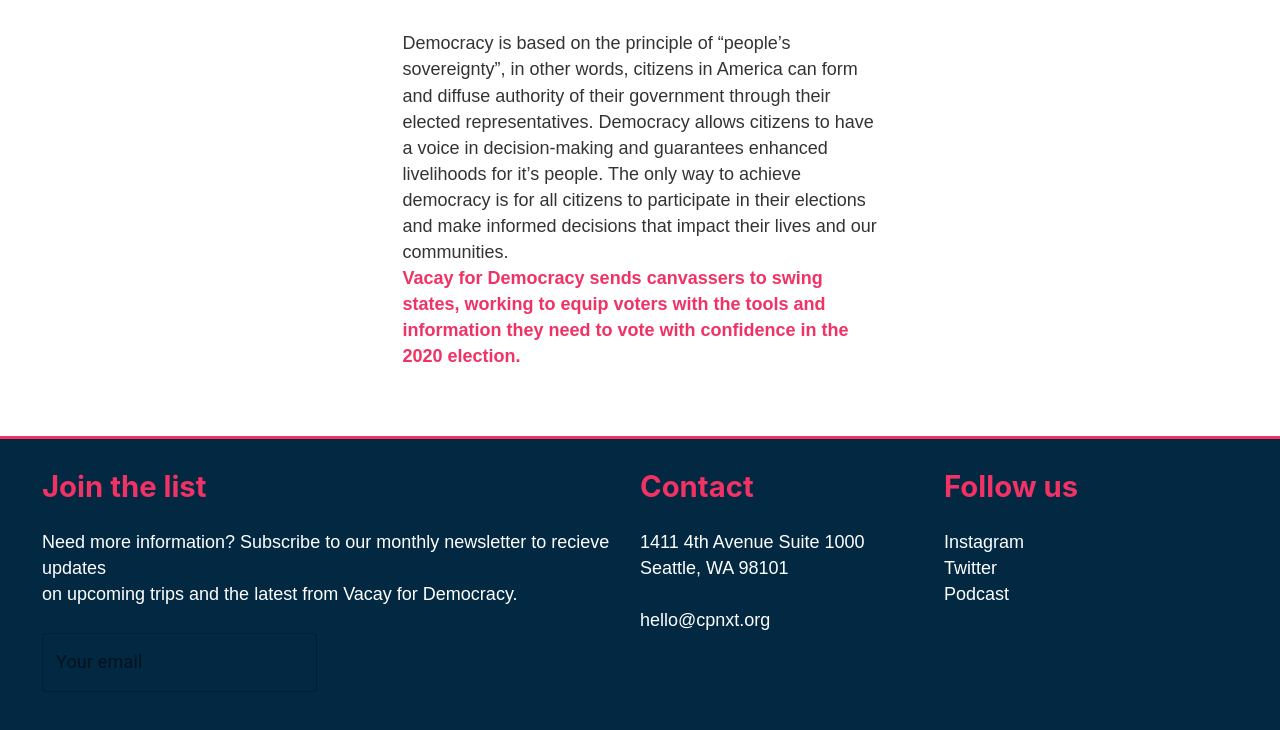
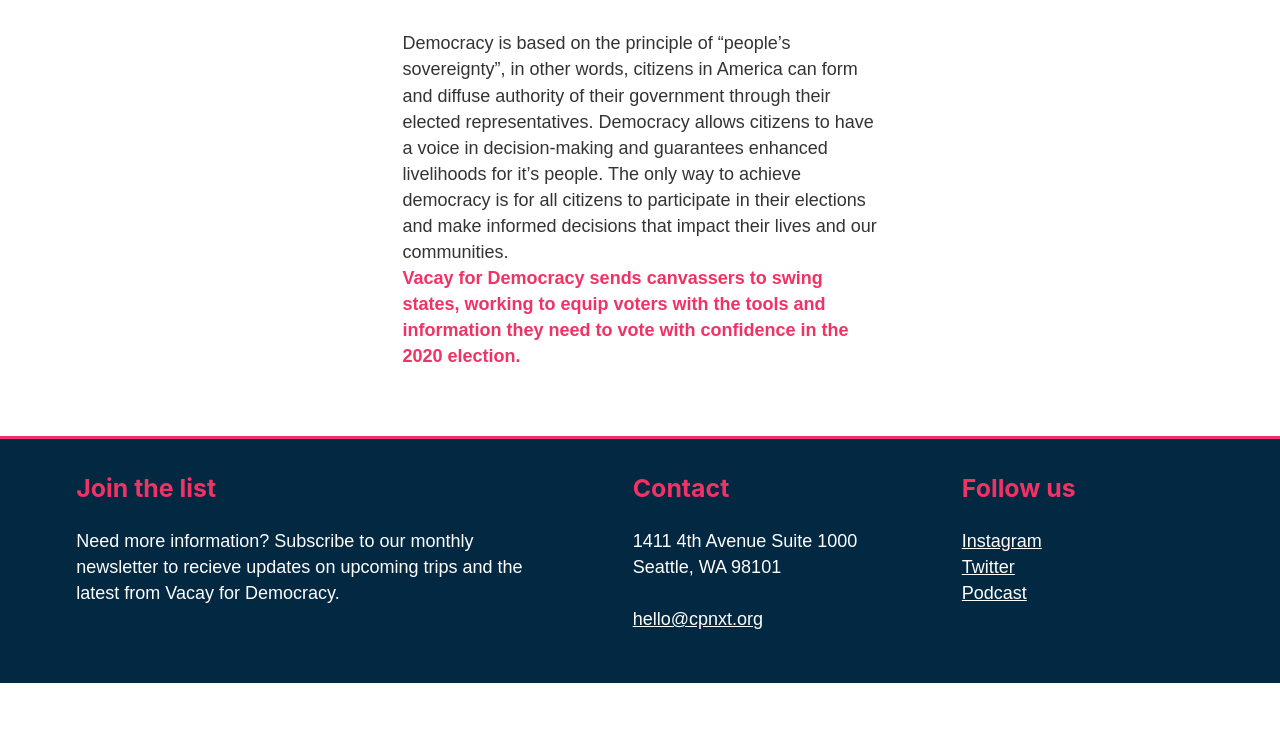
Before and after one commit to jacquesdebar/vacay, a Gatsby site: page /about in a window 1280 px wide. Shown: the part 1275-2005 px from the top of the page. After the commit the page ends 1958 px from the top, so only its background shows below. Built offline with nearby package versions, Linux system fonts and the light colour scheme; Gatsby itself is replaced by a stand-in of ours.

Commit message:
test new footer

```diff
--- /dev/null
+++ b/src/components/footer-2.js
@@ -0,0 +1,80 @@
+import React from "react"
+import styled from '@emotion/styled'
+
+const OverallFooter = styled.footer`
+    background-color: #022842;
+    border-top: 3.5px solid #F03265;
+    color: white;
+    height: 100%;
+`
+const FooterDiv = styled.div`
+    display: flex;
+    flex-flow: row wrap;
+    justify-content: space-around;
+    align-items: flex-start;
+
+    width: 90%;
+    padding: 24px;
+    padding-bottom: 12px;
+
+    @media (max-width: 900px) {
+        flex-direction: column;
+    }
+`
+
+const FooterArea = styled.div`
+    display: flex;
+    flex-direction: column;
+    padding: 12px 24px;
+    max-width: 500px;
+`
+
+const FooterHeading = styled.h3`
+    color: #F03265
+`
+
+const FooterBody = styled.p`
+    color: white;
+`
+
+const FooterLink = styled.a`
+    color: white;
+
+    :hover {
+        color: #F03265;
+    }
+`
+
+
+const Footer = () => (
+  <OverallFooter>
+    <FooterDiv>
+        <FooterArea>
+            <FooterHeading>Join the list</FooterHeading>
+            <FooterBody>
+                Need more information? Subscribe to our monthly newsletter to recieve updates
+                on upcoming trips and the latest from Vacay for Democracy.
+            </FooterBody>
+        </FooterArea>
+        <FooterArea>
+            <FooterHeading>Contact</FooterHeading>
+            <FooterBody>
+                1411 4th Avenue Suite 1000 <br/>
+                Seattle, WA 98101 <br/>
+                <br/>
+                <FooterLink href="mailto:hello@commonpurposenow.org" target="_top">hello@cpnxt.org</FooterLink>
+            </FooterBody>
+        </FooterArea>
+        <FooterArea>
+            <FooterHeading>Follow us</FooterHeading>
+            <FooterBody>
+                <FooterLink href="https://www.instagram.com/cpnxt/" target="_top">Instagram</FooterLink><br/>
+                <FooterLink href="https://twitter.com/cpnxt" target="_top">Twitter</FooterLink><br/>
+                <FooterLink href="https://www.moreperfectaf.com/" target="_top">Podcast</FooterLink>
+            </FooterBody>
+        </FooterArea>
+    </FooterDiv>
+  </OverallFooter>
+)
+
+export default Footer
--- a/src/components/layout.js
+++ b/src/components/layout.js
@@ -18,7 +18,7 @@
 import { useStaticQuery, graphql } from "gatsby"
 
 import Header from "./header"
-import Footer from "./footer"
+import Footer from "./footer-2"
 import "./layout.css"
 import Navbar from "./Navbar/Navbar"
 
--- a/src/pages/index.js
+++ b/src/pages/index.js
@@ -1,13 +1,9 @@
 import React from "react"
-
 import Layout from "../components/layout"
 import ColumnsImage from "../components/ColumnsImage"
 import MicImage from "../components/MicImage.js"
-// import Image from "../components/Image"
 import SEO from "../components/seo"
 import Button from "@material-ui/core/Button"
-
-
 import styled from '@emotion/styled'
 
 const BlueBlock = styled.div`
```
